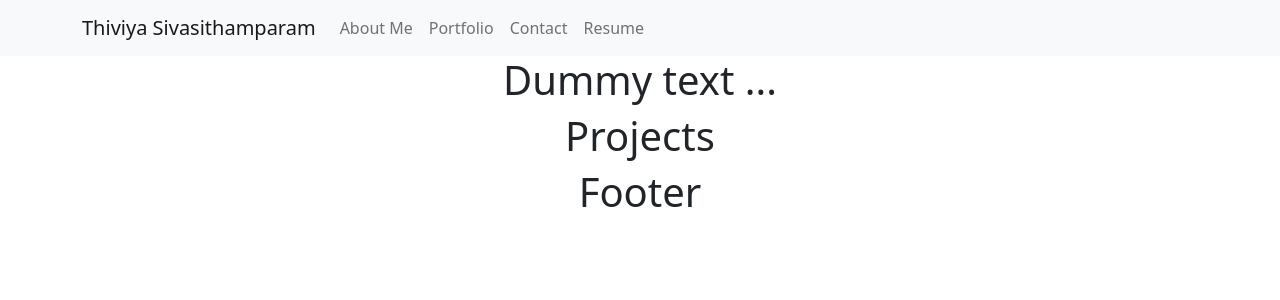
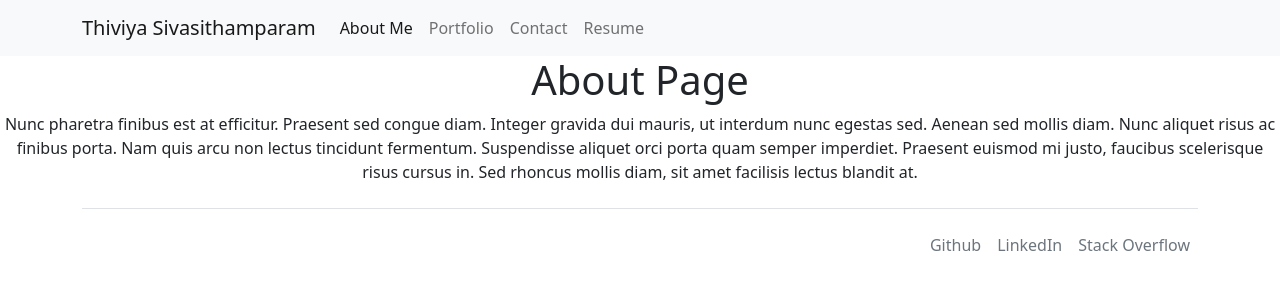
Before and after one commit to thivsiv28/my-portfolio, a React (Create React App) app: page / in a window 1280 px wide. Shown: the top 300 px of the page. Built offline with nearby package versions, Linux system fonts and the light colour scheme.

Commit message:
working on portfoliocontainer component

```diff
--- a/src/App.css
+++ b/src/App.css
@@ -12,6 +12,7 @@
     animation: App-logo-spin infinite 20s linear;
   }
 }
+
 
 .App-header {
   background-color: #282c34;
--- a/src/App.js
+++ b/src/App.js
@@ -1,14 +1,13 @@
 import logo from "./logo.svg";
 import "./App.css";
-import Content from "./components/Content";
-import Header from "./components/Header";
+import React from "react";
 import Footer from "./components/Footer";
+import PortfolioContainer from "./components/PortfolioContainer";
 
 function App() {
   return (
     <div className="App">
-      <Header />
-      <Content />
+      <PortfolioContainer />
       <Footer />
     </div>
   );
--- a/src/components/Content.js
+++ /dev/null
@@ -1,17 +0,0 @@
-import React, { useState } from "react";
-import Project from "./Project";
-//resume
-//contact
-//about me
-//projects
-
-function Content() {
-  return (
-    <div>
-      <h1>Dummy text ...</h1>
-      <Project />
-    </div>
-  );
-}
-
-export default Content;
--- a/src/components/Footer.js
+++ b/src/components/Footer.js
@@ -2,8 +2,45 @@ import React, { useState } from "react";
 
 function Footer() {
   return (
-    <div>
-      <h1> Footer</h1>
+    <div class="container">
+      <footer class="d-flex flex-wrap justify-content-between align-items-center py-3 my-4 border-top">
+        <a
+          href="/"
+          class="col-md-4 d-flex align-items-center justify-content-center mb-3 mb-md-0 me-md-auto link-dark text-decoration-none"
+        >
+          <svg class="bi me-2" width="40" height="32"></svg>
+        </a>
+
+        <ul class="nav col-md-4 justify-content-end">
+          <li class="nav-item">
+            <a
+              href="https://github.com/thivsiv28"
+              target="_blank"
+              class="nav-link px-2 text-muted"
+            >
+              Github
+            </a>
+          </li>
+          <li class="nav-item">
+            <a
+              href="www.linkedin.com/in/thiviya-s-7a9654241"
+              target="_blank"
+              class="nav-link px-2 text-muted"
+            >
+              LinkedIn
+            </a>
+          </li>
+          <li class="nav-item">
+            <a
+              href="https://stackoverflow.com/users/19436871/thiviyas28/"
+              target="_blank"
+              class="nav-link px-2 text-muted"
+            >
+              Stack Overflow
+            </a>
+          </li>
+        </ul>
+      </footer>
     </div>
   );
 }
--- a/src/components/Navigation.js
+++ b/src/components/Navigation.js
@@ -4,18 +4,50 @@ import Nav from "react-bootstrap/Nav";
 import Navbar from "react-bootstrap/Navbar";
 import NavDropdown from "react-bootstrap/NavDropdown";
 
-function Navigation() {
+function Navigation({ currentPage, handlePageChange }) {
   return (
     <Navbar bg="light" expand="lg">
       <Container>
-        <Navbar.Brand href="#home">Thiviya Sivasithamparam</Navbar.Brand>
+        <Navbar.Brand>Thiviya Sivasithamparam</Navbar.Brand>
         <Navbar.Toggle aria-controls="basic-navbar-nav" />
         <Navbar.Collapse id="basic-navbar-nav">
           <Nav className="me-auto">
-            <Nav.Link href="#home">About Me</Nav.Link>
-            <Nav.Link href="#link">Portfolio</Nav.Link>
-            <Nav.Link href="#link">Contact</Nav.Link>
-            <Nav.Link href="#link">Resume</Nav.Link>
+            <Nav.Link
+              href="#aboutme"
+              onClick={() => handlePageChange("AboutMe")}
+              className={
+                currentPage === "AboutMe" ? "nav-link active" : "nav-link"
+              }
+            >
+              About Me
+            </Nav.Link>
+            <Nav.Link
+              href="#portfolio"
+              onClick={() => handlePageChange("Portfolio")}
+              className={
+                currentPage === "Portfolio" ? "nav-link active" : "nav-link"
+              }
+            >
+              Portfolio
+            </Nav.Link>
+            <Nav.Link
+              href="#contact"
+              onClick={() => handlePageChange("Contact")}
+              className={
+                currentPage === "Contact" ? "nav-link active" : "nav-link"
+              }
+            >
+              Contact
+            </Nav.Link>
+            <Nav.Link
+              href="#resume"
+              onClick={() => handlePageChange("Resume")}
+              className={
+                currentPage === "Resume" ? "nav-link active" : "nav-link"
+              }
+            >
+              Resume
+            </Nav.Link>
           </Nav>
         </Navbar.Collapse>
       </Container>
--- /dev/null
+++ b/src/components/PortfolioContainer.js
@@ -0,0 +1,38 @@
+import React, { useState } from "react";
+import Navigation from "./Navigation";
+import AboutMe from "./pages/AboutMe";
+import Portfolio from "./pages/Portfolio";
+import Contact from "./pages/Contact";
+import Resume from "./pages/Resume";
+
+export default function PortfolioContainer() {
+  const [currentPage, setCurrentPage] = useState("AboutMe");
+
+  // This method is checking to see what the value of `currentPage` is. Depending on the value of currentPage, we return the corresponding component to render.
+  const renderPage = () => {
+    if (currentPage === "AboutMe") {
+      return <AboutMe />;
+    }
+    if (currentPage === "Portfolio") {
+      return <Portfolio />;
+    }
+    if (currentPage === "Contact") {
+      return <Contact />;
+    }
+    return <Resume />;
+  };
+
+  const handlePageChange = (page) => setCurrentPage(page);
+
+  return (
+    <div>
+      {/* We are passing the currentPage from state and the function to update it */}
+      <Navigation
+        currentPage={currentPage}
+        handlePageChange={handlePageChange}
+      />
+      {/* Here we are calling the renderPage method which will return a component  */}
+      {renderPage()}
+    </div>
+  );
+}
--- /dev/null
+++ b/src/components/pages/AboutMe.js
@@ -0,0 +1,19 @@
+import React from "react";
+
+function AboutMe() {
+  return (
+    <div>
+      <h1>About Page</h1>
+      <p>
+        Nunc pharetra finibus est at efficitur. Praesent sed congue diam.
+        Integer gravida dui mauris, ut interdum nunc egestas sed. Aenean sed
+        mollis diam. Nunc aliquet risus ac finibus porta. Nam quis arcu non
+        lectus tincidunt fermentum. Suspendisse aliquet orci porta quam semper
+        imperdiet. Praesent euismod mi justo, faucibus scelerisque risus cursus
+        in. Sed rhoncus mollis diam, sit amet facilisis lectus blandit at.
+      </p>
+    </div>
+  );
+}
+
+export default AboutMe;
--- /dev/null
+++ b/src/components/pages/Contact.js
@@ -0,0 +1,82 @@
+import React, { useState } from "react";
+import { checkPassword, validateEmail } from "../../utils/helpers";
+
+function Form() {
+  const [email, setEmail] = useState("");
+  const [userName, setUserName] = useState("");
+  const [password, setPassword] = useState("");
+  const [errorMessage, setErrorMessage] = useState("");
+
+  const handleInputChange = (e) => {
+    const { target } = e;
+    const inputType = target.name;
+    const inputValue = target.value;
+
+    if (inputType === "email") {
+      setEmail(inputValue);
+    } else if (inputType === "userName") {
+      setUserName(inputValue);
+    } else {
+      setPassword(inputValue);
+    }
+  };
+
+  const handleFormSubmit = (e) => {
+    e.preventDefault();
+
+    if (!validateEmail(email) || !userName) {
+      setErrorMessage("Email or username is invalid");
+      return;
+    }
+    if (!checkPassword(password)) {
+      setErrorMessage(
+        `Choose a more secure password for the account: ${userName}`
+      );
+      return;
+    }
+    alert(`Hello ${userName}`);
+
+    setUserName("");
+    setPassword("");
+    setEmail("");
+  };
+
+  return (
+    <div>
+      <p>Hello {userName}</p>
+      <form className="form">
+        <input
+          value={email}
+          name="email"
+          onChange={handleInputChange}
+          type="email"
+          placeholder="email"
+        />
+        <input
+          value={userName}
+          name="userName"
+          onChange={handleInputChange}
+          type="text"
+          placeholder="username"
+        />
+        <input
+          value={password}
+          name="password"
+          onChange={handleInputChange}
+          type="password"
+          placeholder="Password"
+        />
+        <button type="button" onClick={handleFormSubmit}>
+          Submit
+        </button>
+      </form>
+      {errorMessage && (
+        <div>
+          <p className="error-text">{errorMessage}</p>
+        </div>
+      )}
+    </div>
+  );
+}
+
+export default Form;
--- /dev/null
+++ b/src/utils/helpers.js
@@ -0,0 +1,13 @@
+export function validateEmail(email) {
+  const re =
+    /^(([^<>()[\]\\.,;:\s@"]+(\.[^<>()[\]\\.,;:\s@"]+)*)|(".+"))@((\[[0-9]{1,3}\.[0-9]{1,3}\.[0-9]{1,3}\.[0-9]{1,3}\])|(([a-zA-Z\-0-9]+\.)+[a-zA-Z]{2,}))$/;
+  return re.test(String(email).toLowerCase());
+}
+
+export function checkPassword(input) {
+  const passw = /^[A-Za-z]\w{7,14}$/;
+  if (input.match(passw)) {
+    return true;
+  }
+  return false;
+}
```
Also changed, not shown: src/components/pages/Portfolio.js (added), src/components/pages/Resume.js (added).
